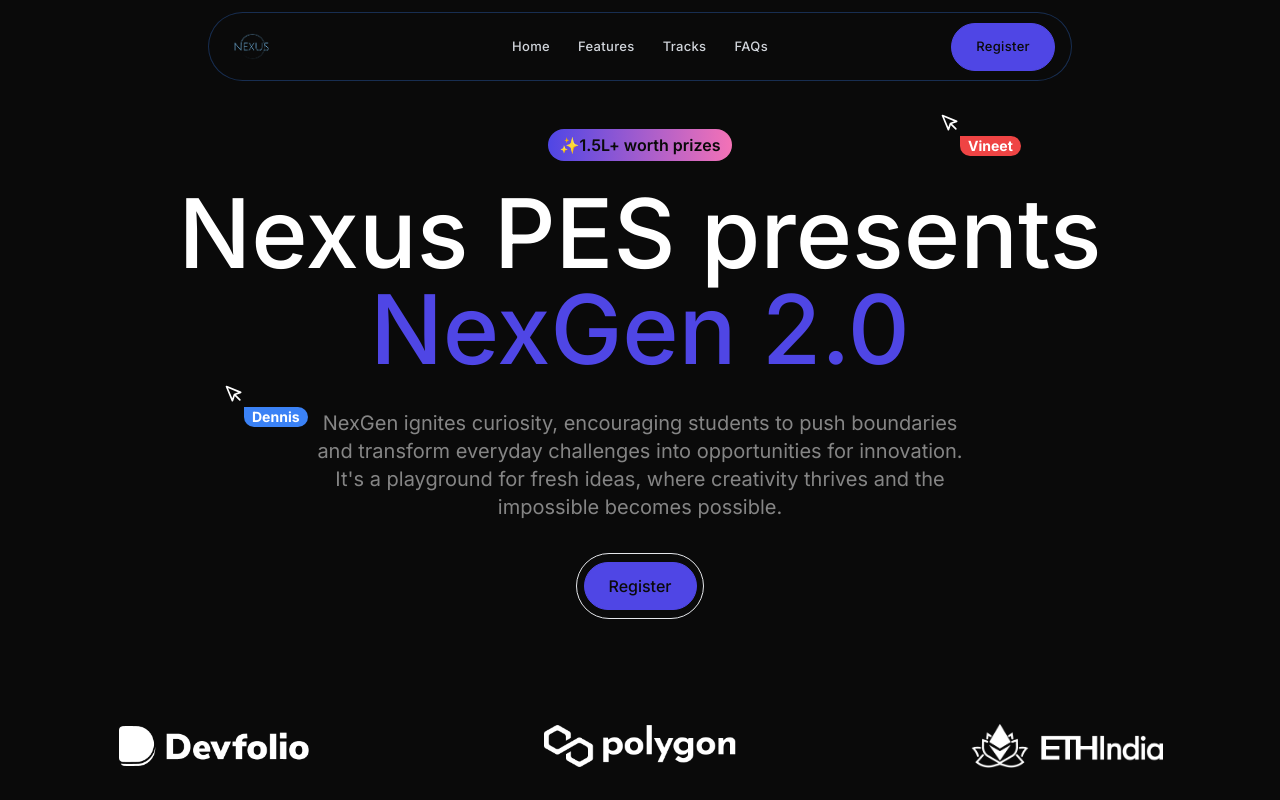
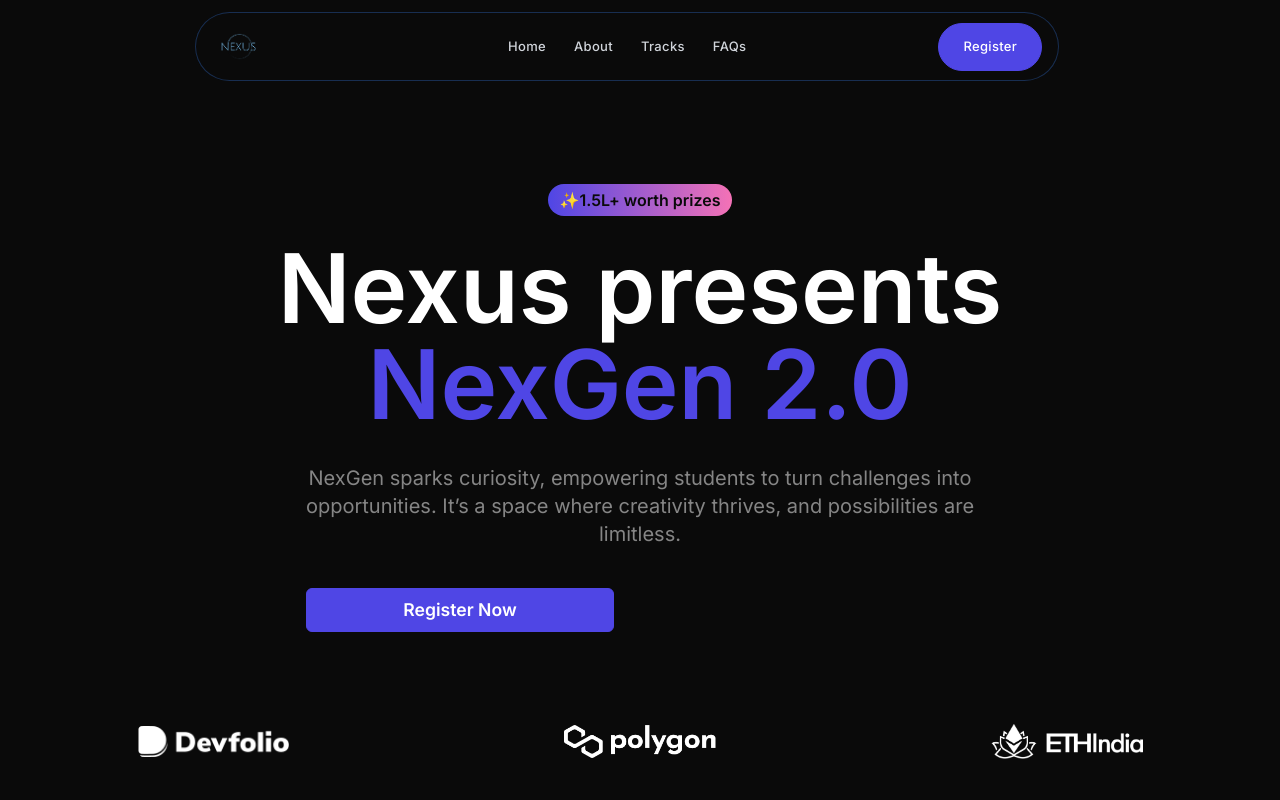
Before and after one commit to DennisPhilip/NexGen-2.0, a Next.js app: page / in a window 1280 px wide. Shown: the top 800 px of the page. Built offline with nearby package versions, Linux system fonts and the light colour scheme.

Commit message:
minor fixes

```diff
--- a/src/components/Button.tsx
+++ b/src/components/Button.tsx
@@ -1,23 +1,27 @@
 import { ButtonHTMLAttributes } from "react";
 import { cva } from "class-variance-authority";
 
-const classes = cva( 'border h-12 rounded-full px-6 font-medium', {
-    variants:  {
+const classes = cva('border h-12 rounded-full px-6 font-medium', {
+    variants: {
         variant: {
-            primary: 'bg-indigo-600 text-neutral-950 border-indigo-600',
-            secondary: 'border-white text-white bg-transparent'
+            primary: 'bg-indigo-600 text-neutral-950 border-indigo-600 text-white',
+            secondary: 'border-white text-white bg-transparent',
         },
         size: {
             sm: 'h-10',
-        }
-    }
-})
+        },
+    },
+});
 
 export default function Button(
-    props: {variant: "primary" | "secondary";
-        size?:"sm"} & ButtonHTMLAttributes<HTMLButtonElement>
+    props: { variant: "primary" | "secondary"; size?: "sm" } & ButtonHTMLAttributes<HTMLButtonElement>
 ) {
-    const { variant, className,size,  ...otherProps } = props;
+    const { variant, className, size, ...otherProps } = props;
+
+    const handleClick = () => {
+        window.open("https://forms.gle/7WXFniKrjAr9EhWC6", "_blank");
+    };
+
     return (
         <button
             className={classes({
@@ -25,6 +29,7 @@
                 size,
                 className,
             })}
+            onClick={handleClick}
             {...otherProps}
         />
     );
--- a/src/components/Contact.tsx
+++ b/src/components/Contact.tsx
@@ -7,7 +7,7 @@
 
 const ContactCard = ({ name, phone }: ContactProps) => {
   return (
-    <div className="w-full sm:w-[500px] md:w-[600px] lg:w-[700px] mx-auto mb-4">
+    <div className="w-full sm:max-w-[500px] md:w-[600px] lg:w-[700px] px-[1rem] mb-4">
       <div className="relative overflow-hidden">
         <div className="p-4 bg-black rounded-lg border border-gray-800 hover:border-indigo-600 transition-all duration-300">
           <div className="flex items-center justify-between">
--- a/src/sections/DevfolioBrandLogos.tsx
+++ b/src/sections/DevfolioBrandLogos.tsx
@@ -5,27 +5,24 @@
 
 export default function DevfolioBrandLogos() {
   return (
-    <section className="pb-24 overflow-x-clip">
-      <div className="flex flex-row items-center justify-center">
+    <section className="md:pb-8 max-md:pt-2 overflow-x-clip">
+      <div className="flex flex-col max-md:gap-12 md:flex-row items-center justify-center">
         <img
           src={devfolioLogo.src}
           alt="DEVFOLIO LOGO"
-          width="192"
-          height="48"
+          width="152"
           className="mx-auto"
         />
         <img
           src={polygonLogo.src}
           alt="POLYGON LOGO"
-          width="192"
-          height="48"
+          width="152"
           className="mx-auto"
         />
         <img
           src={ethindiaLogo.src}
           alt="ETHINDIA LOGO"
-          width="192"
-          height="48"
+          width="152"
           className="mx-auto"
         />
       </div>
--- a/src/sections/Faqs.tsx
+++ b/src/sections/Faqs.tsx
@@ -43,7 +43,7 @@
 export default function Faqs() {
     const [selectedIndex, setSelectedIndex] = useState(0);
     return (
-        <section className="py-24" id="faqs">
+        <section className="py-12 md:py-24" id="faqs">
             <div className="container">
                 <div className="flex justify-center"></div>
                 <div className="flex justify-center"><Tag>Faqs</Tag></div>
--- a/src/sections/Footer.tsx
+++ b/src/sections/Footer.tsx
@@ -15,7 +15,7 @@
                         </div>
                         <div>
                             <nav className='flex gap-6'>
-                                <a href="mailto:nexus_cse@pes.edu" className='text-white/50 text-sm'>Contact</a>
+                                <a href="mailto:nexus_cse@pes.edu" className='text-white/50 text-sm hover:text-white/80'>Email Us</a>
                                 <p className='text-white/50 text-sm'>Made with <span className='text-red-500'>❤️</span> by Nexus</p>
                                 <p className='text-white/50 text-sm'>© 2025 Nexus. All rights reserved.</p>
                             </nav>
--- a/src/sections/Hero.tsx
+++ b/src/sections/Hero.tsx
@@ -1,92 +1,37 @@
 "use client";
-import Button from "@/components/Button";
-import Pointer from "@/components/Pointer";
-import { motion, useAnimate } from "framer-motion";
-import { useEffect } from "react";
-import cursorYouImage from "@/assets/images/cursor-you.svg";
 import DevfolioButton from "@/components/DevfolioButton";
 
 export default function Hero() {
-    const [leftPointerScope, leftPointerAnimate] = useAnimate();
-    const [rightPointerScope, rightPointerAnimate] = useAnimate();
 
-    useEffect(() => {
-        const leftPointer = leftPointerScope.current;
-        const rightPointer = rightPointerScope.current;
-
-        const animatePointers = async () => {
-            if (leftPointer) {
-                await leftPointerAnimate([
-                    [leftPointer, { opacity: 1 }, { duration: 0.5 }],
-                    [leftPointer, { y: 0, x: -100 }, { duration: 0.5 }],
-                    [leftPointer, { x: 0, y: [0, 16, 0] }, { duration: 0.5, ease: 'easeInOut' }],
-                ]);
-            }
-
-            if (rightPointer) {
-                await rightPointerAnimate([
-                    [rightPointer, { opacity: 1 }, { duration: 0.5, delay: 1.5 }],
-                    [rightPointer, { y: 0, x: 175 }, { duration: 0.5 }],
-                    [rightPointer, { x: 0, y: [0, 20, 0] }, { duration: 0.5, ease: 'easeInOut' }],
-                ]);
-            }
-        };
-
-        animatePointers();
-
-        return () => {
-            if (leftPointer) {
-                leftPointerAnimate(leftPointer, { opacity: 0 });
-            }
-            if (rightPointer) {
-                rightPointerAnimate(rightPointer, { opacity: 0 });
-            }
-        };
-    }, [leftPointerAnimate, leftPointerScope, rightPointerAnimate, rightPointerScope]);
+    const goToRegs = () => {
+        window.open("https://forms.gle/7WXFniKrjAr9EhWC6", "_blank");
+    };
 
     return (
         <section
-            className="py-24"
+            className="py-24 h-[80vh]"
             style={{
-                cursor: `url(${cursorYouImage.src}), auto`,
                 display: 'flex',
                 flexDirection: 'column',
                 justifyContent: 'center',
                 alignItems: 'center',
-                height: '80vh',
             }}
         >
             <div className="container text-center">
-                <motion.div
-                    ref={leftPointerScope}
-                    initial={{ opacity: 0, y: 100, x: -200 }}
-                    className="absolute left-56 top-96 hidden lg:block"
-                >
-                    <Pointer name="Dennis" />
-                </motion.div>
-                <motion.div
-                    ref={rightPointerScope}
-                    initial={{ opacity: 0, y: 100, x: 275 }}
-                    className="absolute right-80 -top-30 hidden lg:block"
-                >
-                    <Pointer name="Vineet" color="red" />
-                </motion.div>
                 <div className="inline-flex py-1 px-3 bg-gradient-to-r from-indigo-600 to-pink-400 rounded-full text-neutral-950 font-semibold mt-4">
                     &#x2728;1.5L+ worth prizes
                 </div>
-                <h1 className="text-6xl md:text-7xl lg:text-8xl font-medium mt-6">
-                    Nexus PES presents <span className="text-indigo-600">NexGen 2.0</span>
+                <h1 className="text-5xl md:text-7xl lg:text-8xl font-semibold mt-6">
+                    Nexus presents <br/> <span className="text-indigo-600">NexGen 2.0</span>
                 </h1>
-                <p className="text-xl text-white/50 mt-8 max-w-2xl mx-auto">
-                    NexGen ignites curiosity, encouraging students to push boundaries and transform everyday challenges into opportunities for innovation. It&apos;s a playground for fresh ideas, where creativity thrives and the impossible becomes possible.
+                <p className="max-md:hidden text-xl text-white/50 mt-8 max-w-2xl mx-auto">
+                    NexGen sparks curiosity, empowering students to turn challenges into opportunities. It’s a space where creativity thrives, and possibilities are limitless.
                 </p>
-                <div className="flex justify-center border border-width/15 rounded-full p-2 mt-8 w-32 mx-auto">
-                    <Button variant="primary" className="whitespace-nowrap" size="sm">
-                        Register
-                    </Button>
-                </div>
-                <div className="flex justify-center mt-8">
-                    <DevfolioButton />
+                <div className="flex flex-col items-center md:flex-row justify-center gap-12 rounded-full p-2 mt-8 px-[1rem]">
+                    <button onClick={goToRegs} className="text-white font-semibold bg-indigo-600 rounded-md py-2 px-16 md:px-24 text-[0.9rem] lg:text-[1.1rem] border border-indigo-600 hover:border-white hover:bg-black transition duration-200"> Register Now </button>
+                    <div className="flex justify-center">
+                        <DevfolioButton />
+                    </div>
                 </div>
             </div>
         </section>
--- a/src/sections/Navbar.tsx
+++ b/src/sections/Navbar.tsx
@@ -14,7 +14,7 @@
 
 const navLinks: NavLink[] = [
     { label: "Home", href: "#" },
-    { label: "Features", href: "#features" },
+    { label: "About", href: "#features" },
     { label: "Tracks", href: "#tracks" },
     { label: "FAQs", href: "#faqs" },
 ];
@@ -36,11 +36,11 @@
             <motion.section
                 initial={{ y: -100 }}
                 animate={{ y: 0 }}
-                className="py-2 lg:py-3 fixed w-full top-0 z-50"
+                className="py-2 lg:py-3 fixed w-[98vw] top-0 z-50"
             >
                 <div className="container max-w-4xl px-4">
                     <div className={twMerge(
-                        "border border-blue-500/30 rounded-2xl md:rounded-full",
+                        "border border-blue-500/30 rounded-2xl lg:rounded-full",
                         "bg-neutral-950 backdrop-blur-xl",
                         "transition-all duration-300 ease-in-out",
                         scrolled ? "shadow-lg shadow-black/10" : "",
@@ -51,8 +51,9 @@
                             <div className="flex items-center">
                                 <Image
                                     src={nexusWebLogo}
+                                    onClick={() => window.open('https://nexus-pes-cse.vercel.app/', '_blank')}
                                     alt="Logo"
-                                    className="w-auto transition-transform duration-300 hover:scale-105"
+                                    className="w-auto transition-transform duration-300 hover:scale-105 hover:cursor-pointer"
                                     width={100}
                                     height={55}
                                     style={{
@@ -84,7 +85,7 @@
                                 {/* Mobile Menu Button */}
                                 <button
                                     onClick={() => setIsOpen(!isOpen)}
-                                    className="p-1.5 -mr-1.5 transition-colors rounded-lg hover:bg-white/10 md:hidden"
+                                    className="p-1.5 -mr-1.5 transition-colors rounded-lg hover:bg-white/10 lg:hidden"
                                 >
                                     <svg
                                         xmlns="http://www.w3.org/2000/svg"
@@ -107,7 +108,7 @@
                                 <Button
                                     variant="primary"
                                     className={twMerge(
-                                        "hidden md:inline-flex items-center px-5 py-2",
+                                        "hidden lg:inline-flex items-center px-5 py-2",
                                         "text-[13px] font-medium tracking-wide",
                                         "transition-all duration-300 ease-out",
                                         "hover:shadow-md hover:shadow-primary-500/20",
```
Also changed, not shown: src/app/page.tsx (+4 -3 lines).
